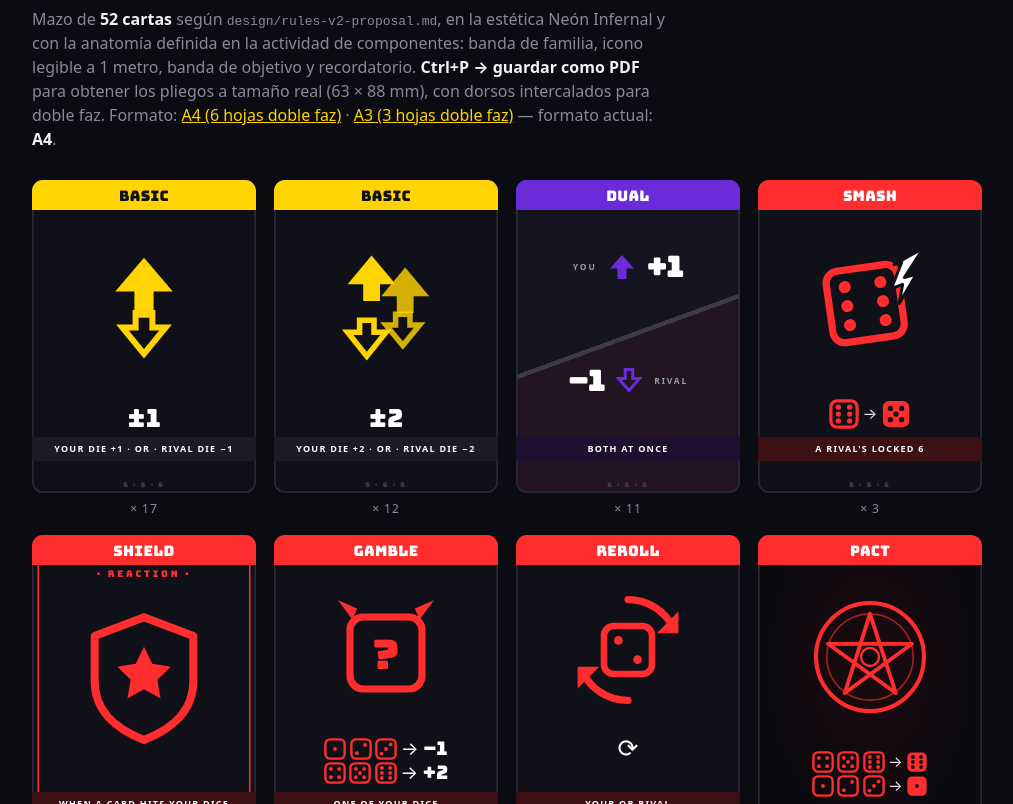
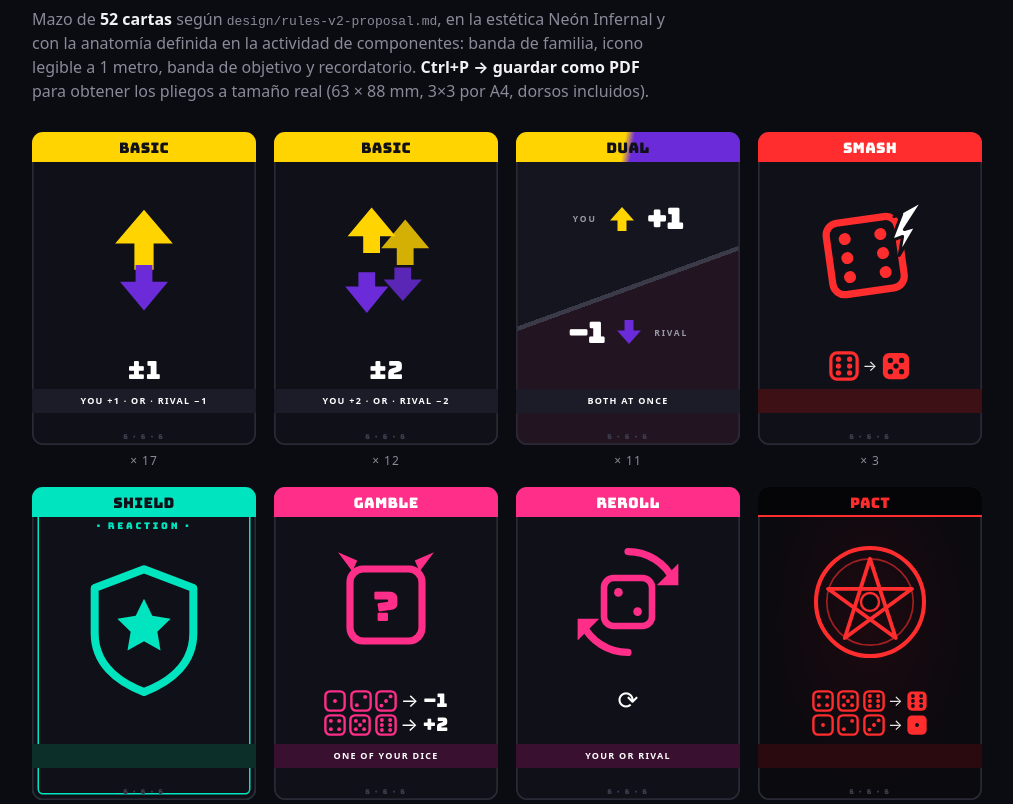
Before and after one commit to mikita-gancharou/666-taller-juegos-de-mesa, a plain HTML site: page 666-cartas.html in a window 1280 px wide. Shown: the part 90-894 px from the top of the page, without its empty margins (40-1053 px from the left). Drawn offline with nearby package versions, Linux system fonts and the light colour scheme.

Commit message:
Snapshot: versión de Mikita (base canónica para el arreglo visual)
Co-Authored-By: Claude Opus 5 (1M context) <noreply@anthropic.com>

```diff
--- a/666-cartas.html
+++ b/666-cartas.html
@@ -61,16 +61,16 @@ body{margin:0;background:var(--plano);color:var(--ink);font-family:var(--sans)}
 /* familias */
 .f-basic  .banda{background:var(--azufre)}
 .f-basic  .objetivo{background:#1c1c28}
-.f-dual   .banda{background:var(--violeta);color:#fff}
-.f-dual   .objetivo{background:#1d1030}
+.f-dual   .banda{background:linear-gradient(100deg,var(--azufre) 0 48%,var(--violeta) 52% 100%);color:#101018}
+.f-dual   .objetivo{background:#1c1c28}
 .f-smash  .banda{background:var(--rojo);color:#fff}
 .f-smash  .objetivo{background:#3d1016}
-.f-shield .banda{background:var(--rojo);color:#fff}
-.f-shield .objetivo{background:#3d1016}
-.f-azar   .banda{background:var(--rojo);color:#fff}
-.f-azar   .objetivo{background:#3d1016}
-.f-pact   .banda{background:var(--rojo);color:#fff}
-.f-pact   .objetivo{background:#3d1016}
+.f-shield .banda{background:var(--veneno)}
+.f-shield .objetivo{background:#0c2f2a}
+.f-azar   .banda{background:var(--magenta);color:#fff}
+.f-azar   .objetivo{background:#3a1030}
+.f-pact   .banda{background:#050508;color:var(--rojo);box-shadow:inset 0 -0.5mm 0 var(--rojo)}
+.f-pact   .objetivo{background:#2a0a0e}
 .f-pact{background:radial-gradient(ellipse at 50% 42%,#1c0a10 0%,#0a0a0f 70%)}
 .f-ref   .banda{background:#3a3a4c;color:#fff}
 .f-ref   .objetivo{background:#1c1c28}
@@ -84,10 +84,10 @@ body{margin:0;background:var(--plano);color:var(--ink);font-family:var(--sans)}
 .mitad svg{width:8.5mm;height:auto}
 
 /* shield: marco de reacción */
-.f-shield{box-shadow:inset 0 0 0 .45mm #2a2a36, inset 0 0 0 1.5mm var(--tinta), inset 0 0 0 2mm var(--rojo)}
+.f-shield{box-shadow:inset 0 0 0 .45mm #2a2a36, inset 0 0 0 1.5mm var(--tinta), inset 0 0 0 2mm var(--veneno)}
 .cinta{
   position:absolute;top:9.4mm;left:0;right:0;text-align:center;z-index:3;
-  font-family:var(--disp);font-size:2.6mm;letter-spacing:.3em;color:var(--rojo);
+  font-family:var(--disp);font-size:2.6mm;letter-spacing:.3em;color:var(--veneno);
 }
 
 /* reference card text */
@@ -126,7 +126,7 @@ h1{font-family:var(--disp);font-size:clamp(22px,4vw,40px);margin:0;color:var(--a
 .galeria .mitad .quien{font-size:8.5px}
 .galeria .mitad svg{width:30px}
 .galeria .cinta{top:33px;font-size:9.2px}
-.galeria .f-shield{box-shadow:inset 0 0 0 1.6px #2a2a36, inset 0 0 0 5.5px var(--tinta), inset 0 0 0 7px var(--rojo)}
+.galeria .f-shield{box-shadow:inset 0 0 0 1.6px #2a2a36, inset 0 0 0 5.5px var(--tinta), inset 0 0 0 7px var(--veneno)}
 .galeria .refbody{font-size:10.4px;padding:9px 14px}
 .galeria .refbody .l{padding:3.2px 0}
 .galeria .dorso svg{width:142px;height:142px}
@@ -141,10 +141,6 @@ h1{font-family:var(--disp);font-size:clamp(22px,4vw,40px);margin:0;color:var(--a
 .pliegos{display:none}
 @media print{
   @page{size:A4;margin:0}
-  body.a3 .hoja{
-    width:419mm;height:296mm;
-    grid-template-columns:repeat(6,63mm);
-  }
   body{background:#fff}
   .pantalla{display:none}
   .pliegos{display:block}
@@ -166,10 +162,7 @@ h1{font-family:var(--disp);font-size:clamp(22px,4vw,40px);margin:0;color:var(--a
   <p class="sub">Mazo de <b>52 cartas</b> según <code>design/rules-v2-proposal.md</code>, en la estética
   Neón Infernal y con la anatomía definida en la actividad de componentes: banda de familia,
   icono legible a 1 metro, banda de objetivo y recordatorio. <b>Ctrl+P → guardar como PDF</b>
-  para obtener los pliegos a tamaño real (63 × 88 mm), con dorsos intercalados para doble faz.
-  Formato: <a href="#" id="fA4" style="color:var(--azufre)">A4 (6 hojas doble faz)</a> ·
-  <a href="#a3" id="fA3" style="color:var(--azufre)">A3 (3 hojas doble faz)</a> —
-  formato actual: <b id="fmt">A4</b>.</p>
+  para obtener los pliegos a tamaño real (63 × 88 mm, 3×3 por A4, dorsos incluidos).</p>
   <div class="galeria" id="galeria"></div>
   <div class="aviso">
     <b>Para imprimir:</b> papel A4, escala 100 % (sin "ajustar a página"), color, fondos activados.
@@ -187,12 +180,12 @@ h1{font-family:var(--disp);font-size:clamp(22px,4vw,40px);margin:0;color:var(--a
 const IC = {
   basic1:`<svg viewBox="0 0 100 92" fill="none">
     <path d="M50 4 74 32H58v22H42V32H26Z" fill="#FFD400"/>
-    <path d="M50 84 32 62h11V50h14v12h11Z" fill="none" stroke="#FFD400" stroke-width="5"/></svg>`,
+    <path d="M50 88 30 64h13V50h14v14h13Z" fill="#6B2BD9"/></svg>`,
   basic2:`<svg viewBox="0 0 100 92" fill="none">
     <path d="M38 2 58 26H45v14H31V26H18Z" fill="#FFD400"/>
     <path d="M66 12 86 36H73v14H59V36H46Z" fill="#FFD400" opacity=".82"/>
-    <path d="M34 86 18 66h10V56h12v10h10Z" fill="none" stroke="#FFD400" stroke-width="4.6"/>
-    <path d="M64 77 50 60h8V51h12v9h8Z" fill="none" stroke="#FFD400" stroke-width="4.6" opacity=".82"/></svg>`,
+    <path d="M34 90 16 68h11V56h14v12h11Z" fill="#6B2BD9"/>
+    <path d="M64 80 48 62h9V52h14v10h9Z" fill="#6B2BD9" opacity=".82"/></svg>`,
   smash:`<svg viewBox="0 0 100 96" fill="none">
     <g transform="rotate(-8 46 48)">
       <rect x="16" y="18" width="60" height="60" rx="10" stroke="#FF2D2D" stroke-width="6"/>
@@ -202,19 +195,19 @@ const IC = {
     </g>
     <g transform="translate(34 -4) scale(0.72)"><path d="M84 8 62 42l14-4-20 34 4-22-13 5 12-31-9 3Z" fill="#fff" stroke="#101018" stroke-width="3.5" stroke-linejoin="round"/></g></svg>`,
   shield:`<svg viewBox="0 0 90 100" fill="none">
-    <path d="M45 4 82 18v34c0 22-16 36-37 44C24 88 8 74 8 52V18Z" stroke="#FF2D2D" stroke-width="6" stroke-linejoin="round"/>
-    <path d="M45 26l6.2 12.9L65 41l-10 9.9 2.4 14L45 58l-12.4 6.9 2.4-14-10-9.9 13.8-2.1Z" fill="#FF2D2D"/></svg>`,
+    <path d="M45 4 82 18v34c0 22-16 36-37 44C24 88 8 74 8 52V18Z" stroke="#00E5C0" stroke-width="6" stroke-linejoin="round"/>
+    <path d="M45 26l6.2 12.9L65 41l-10 9.9 2.4 14L45 58l-12.4 6.9 2.4-14-10-9.9 13.8-2.1Z" fill="#00E5C0"/></svg>`,
   gamble:`<svg viewBox="0 0 100 96" fill="none">
-    <path d="M22 22 10 6l16 7Z" fill="#FF2D2D"/><path d="M78 22 90 6 74 13Z" fill="#FF2D2D"/>
-    <rect x="20" y="20" width="60" height="60" rx="11" stroke="#FF2D2D" stroke-width="6"/>
-    <text x="50" y="63" text-anchor="middle" font-family="Bungee,system-ui" font-size="34" fill="#FF2D2D">?</text></svg>`,
+    <path d="M22 22 10 6l16 7Z" fill="#FF2E88"/><path d="M78 22 90 6 74 13Z" fill="#FF2E88"/>
+    <rect x="20" y="20" width="60" height="60" rx="11" stroke="#FF2E88" stroke-width="6"/>
+    <text x="50" y="63" text-anchor="middle" font-family="Bungee,system-ui" font-size="34" fill="#FF2E88">?</text></svg>`,
   reroll:`<svg viewBox="0 0 100 100" fill="none">
-    <rect x="30" y="30" width="40" height="40" rx="8" stroke="#FF2D2D" stroke-width="5.5"/>
-    <circle cx="42" cy="42" r="3.6" fill="#FF2D2D"/><circle cx="58" cy="58" r="3.6" fill="#FF2D2D"/>
-    <path d="M50 8a42 42 0 0 1 38 24" stroke="#FF2D2D" stroke-width="6" stroke-linecap="round"/>
-    <path d="M92 18v18H74Z" fill="#FF2D2D"/>
-    <path d="M50 92A42 42 0 0 1 12 68" stroke="#FF2D2D" stroke-width="6" stroke-linecap="round"/>
-    <path d="M8 82V64h18Z" fill="#FF2D2D"/></svg>`,
+    <rect x="30" y="30" width="40" height="40" rx="8" stroke="#FF2E88" stroke-width="5.5"/>
+    <circle cx="42" cy="42" r="3.6" fill="#FF2E88"/><circle cx="58" cy="58" r="3.6" fill="#FF2E88"/>
+    <path d="M50 8a42 42 0 0 1 38 24" stroke="#FF2E88" stroke-width="6" stroke-linecap="round"/>
+    <path d="M92 18v18H74Z" fill="#FF2E88"/>
+    <path d="M50 92A42 42 0 0 1 12 68" stroke="#FF2E88" stroke-width="6" stroke-linecap="round"/>
+    <path d="M8 82V64h18Z" fill="#FF2E88"/></svg>`,
   pact:`<svg viewBox="0 0 100 100" fill="none">
     <circle cx="50" cy="50" r="45" stroke="#FF2D2D" stroke-width="3.4"/>
     <circle cx="50" cy="50" r="36" stroke="#FF2D2D" stroke-width="1.4" opacity=".6"/>
@@ -225,8 +218,8 @@ const IC = {
     <circle cx="40" cy="34" r="4" fill="#c9c9d6"/><circle cx="60" cy="34" r="4" fill="#c9c9d6"/>
     <circle cx="40" cy="54" r="4" fill="#c9c9d6"/><circle cx="60" cy="54" r="4" fill="#c9c9d6"/>
     <path d="M30 76h40" stroke="#c9c9d6" stroke-width="5" stroke-linecap="round"/></svg>`,
-  up:`<svg viewBox="0 0 40 40"><path d="M20 4 36 22H26v14H14V22H4Z" fill="#6B2BD9"/></svg>`,
-  down:`<svg viewBox="0 0 40 40"><path d="M20 34 6 18h9V6h10v12h9Z" fill="none" stroke="#6B2BD9" stroke-width="4"/></svg>`,
+  up:`<svg viewBox="0 0 40 40"><path d="M20 4 36 22H26v14H14V22H4Z" fill="#FFD400"/></svg>`,
+  down:`<svg viewBox="0 0 40 40"><path d="M20 36 4 18h10V4h12v14h10Z" fill="#6B2BD9"/></svg>`,
   dorso:`<svg viewBox="0 0 100 100" fill="none">
     <circle cx="50" cy="50" r="47" stroke="#FF2D2D" stroke-width="1.6"/>
     <circle cx="50" cy="50" r="41" stroke="#FF2D2D" stroke-width=".8" opacity=".55"/>
@@ -254,28 +247,28 @@ const R=(a,b,color)=>{let o='';for(let i=a;i<=b;i++)o+=die(i,color);return o;}
 /* ---------- definiciones de carta ---------- */
 const T = {
   B1:{fam:'f-basic',banda:'BASIC',icono:IC.basic1,valor:'±1',
-      obj:'YOUR DIE +1 · OR · RIVAL DIE −1',
+      obj:'YOU +1 · OR · RIVAL −1',
       rec:''},
   B2:{fam:'f-basic',banda:'BASIC',icono:IC.basic2,valor:'±2',
-      obj:'YOUR DIE +2 · OR · RIVAL DIE −2',
+      obj:'YOU +2 · OR · RIVAL −2',
       rec:''},
   DUAL:{fam:'f-dual',banda:'DUAL',dual:true,
       obj:'BOTH AT ONCE',
       rec:''},
   SMASH:{fam:'f-smash',banda:'SMASH',icono:IC.smash,valor:`<span class="dfila grande">${die(6,'#FF2D2D')}<span class="op">→</span>${die(5,'#FF2D2D',1)}</span>`,
-      obj:"A RIVAL'S LOCKED 6",
+      obj:"<br>",
       rec:''},
   SHIELD:{fam:'f-shield',banda:'SHIELD',icono:IC.shield,valor:'',cinta:'· REACTION ·',
-      obj:'WHEN A CARD HITS YOUR DICE',
+      obj:'<br>',
       rec:''},
-  GAMBLE:{fam:'f-azar',banda:'GAMBLE',icono:IC.gamble,valor:`<span class="dfila">${R(1,3,'#FF2D2D')}<b>→ −1</b></span><span class="dfila">${R(4,6,'#FF2D2D')}<b>→ +2</b></span>`,
+  GAMBLE:{fam:'f-azar',banda:'GAMBLE',icono:IC.gamble,valor:`<span class="dfila">${R(1,3,'#FF2E88')}<b>→ −1</b></span><span class="dfila">${R(4,6,'#FF2E88')}<b>→ +2</b></span>`,
       obj:'ONE OF YOUR DICE',
-      rec:'Roll the demonic die.'},
+      rec:' '},
   REROLL:{fam:'f-azar',banda:'REROLL',icono:IC.reroll,valor:'⟳<br><br>',
       obj:'YOUR OR RIVAL',
-      rec:'Set it to a demonic-die roll.'},
+      rec:' '},
   PACT:{fam:'f-pact',banda:'PACT',icono:IC.pact,valor:`<span class="dfila">${R(4,6,'#FF2D2D')}<span class="op">→</span>${die(6,'#FF2D2D',1)}</span><span class="dfila">${R(1,3,'#FF2D2D')}<span class="op">→</span>${die(1,'#FF2D2D',1)}</span>`,
-      obj:'',
+      obj:'<br>',
       rec:''},
   REF:{fam:'f-ref',banda:'666',ref:true,obj:'KEEP ON THE TABLE',rec:''},
   DORSO:{dorso:true},
@@ -329,31 +322,18 @@ for(const [tipo,n] of MAZO.concat([['REF','ayuda ×2'],['DORSO','dorso']])){
 }
 
 /* ---------- pliegos de impresión ---------- */
-const A3=location.hash==='#a3';
-if(A3){
-  document.body.classList.add('a3');
-  const st=document.createElement('style');
-  st.textContent='@page{size:A3 landscape;margin:0}';
-  document.head.appendChild(st);
-  document.getElementById('fmt').textContent='A3';
-}
-document.getElementById('fA4').onclick=()=>{location.hash='';location.reload();};
-document.getElementById('fA3').onclick=()=>{location.hash='#a3';location.reload();};
-window.addEventListener('hashchange',()=>location.reload());
-
-const PORHOJA=A3?18:9;
 const lista=[];
 for(const [tipo,n] of MAZO) for(let i=0;i<n;i++) lista.push(tipo);
-lista.push('REF','REF');                      // 54 cartas exactas
+lista.push('REF','REF');                      // 54 = 6 hojas exactas de 3×3
 const pl=document.getElementById('pliegos');
-for(let i=0;i<lista.length;i+=PORHOJA){
-  const frente=document.createElement('div'); frente.className='hoja';
-  lista.slice(i,i+PORHOJA).forEach(t=>frente.appendChild(carta(t)));
-  pl.appendChild(frente);
-  const dorsos=document.createElement('div'); dorsos.className='hoja';
-  for(let k=0;k<PORHOJA;k++) dorsos.appendChild(carta('DORSO'));
-  pl.appendChild(dorsos);
+for(let i=0;i<lista.length;i+=9){
+  const hoja=document.createElement('div'); hoja.className='hoja';
+  lista.slice(i,i+9).forEach(t=>hoja.appendChild(carta(t)));
+  pl.appendChild(hoja);
 }
+const dorsos=document.createElement('div'); dorsos.className='hoja';
+for(let i=0;i<9;i++) dorsos.appendChild(carta('DORSO'));
+pl.appendChild(dorsos);
 </script>
 </body>
 </html>
```
